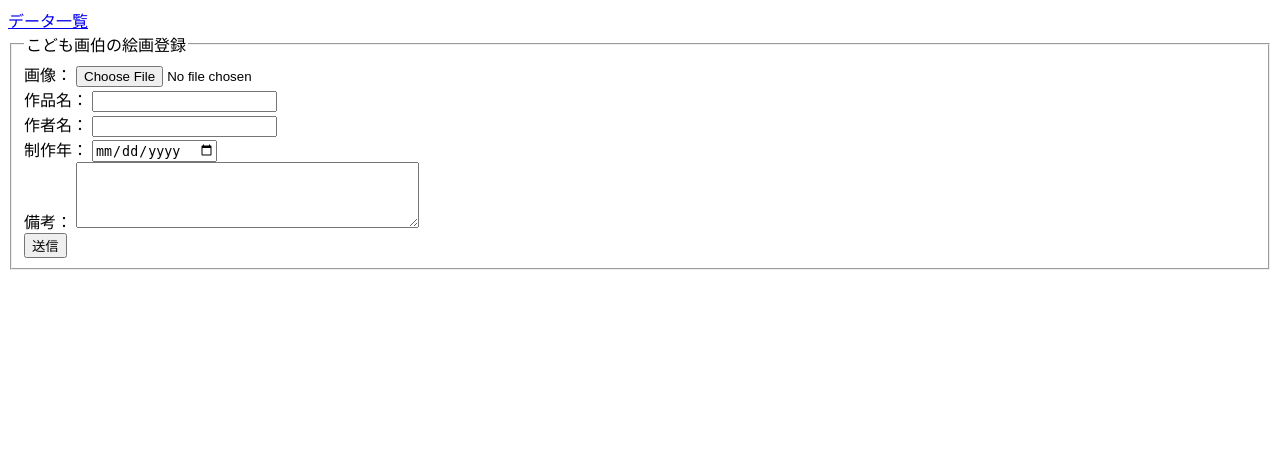
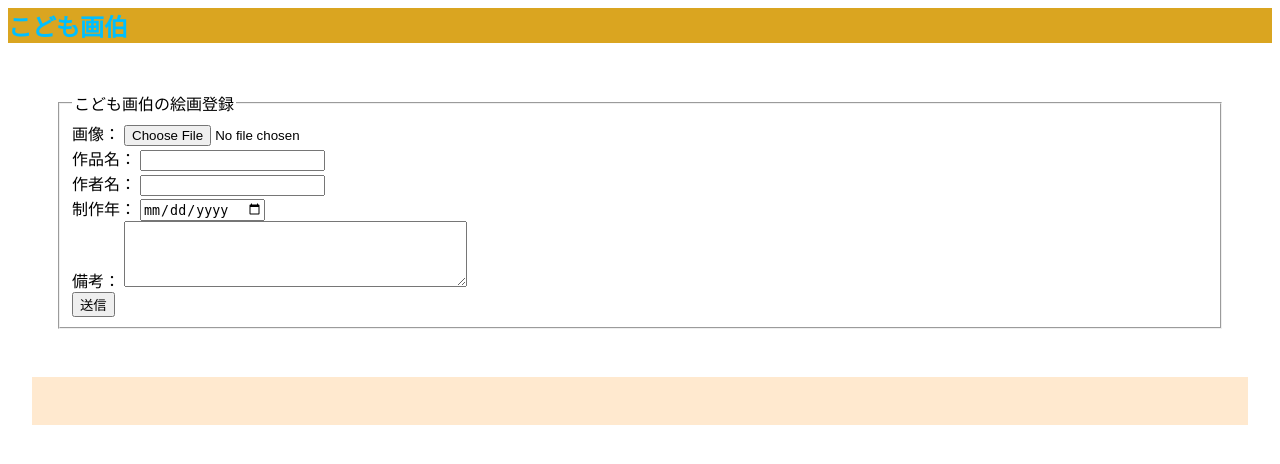
Before and after one commit to txxxy0218/kadai08_db1, a PHP site: page / in a window 1280 px wide. Shown: the top 464 px of the page. Run offline with PHP 8.4, Linux system fonts and the light colour scheme; data that the repository does not hold is empty.

Commit message:
Add files via upload

```diff
--- a/index.php
+++ b/index.php
@@ -9,22 +9,19 @@ $files = getAllFile();
 <head>
   <meta charset="UTF-8">
   <title>データ登録</title>
+  <link rel="stylesheet" href="style.css" type="text/css">
 </head>
 <body>
 
 <!-- Head[Start] -->
 <header>
-  <nav class="navbar navbar-default">
-    <div class="container-fluid">
-    <div class="navbar-header"><a class="navbar-brand" href="select.php">データ一覧</a></div>
-    </div>
-  </nav>
+    <div class="logo">こども画伯</div>
 </header>
 <!-- Head[End] -->
 
 <!-- Main[Start] -->
 <form method="POST" action="insert.php" enctype="multipart/form-data">
-  <div class="jumbotron">
+  <div class="register">
     <fieldset>
         <legend>こども画伯の絵画登録</legend>
         <label>画像：
@@ -48,13 +45,15 @@ $files = getAllFile();
   </div>
 </form>
 
-<div>
+<div class="list">
     <?php foreach($files as $file): ?>
-        <img src="<?php echo "{$file['img_path']}"; ?>" alt="">
-        <p><?php echo "{$file['title']}"; ?></p>
-        <p><?php echo "{$file['name']}"; ?></p>
-        <p><?php echo "{$file['date']}"; ?></p>
-        <p><?php echo "{$file['memo']}"; ?></p>
+        <div class="card">
+          <img src="<?php echo "{$file['img_path']}"; ?>" alt="" class="image">
+          <p><?php echo "{$file['title']}"; ?></p>
+          <p><?php echo "{$file['name']}"; ?></p>
+          <p><?php echo "{$file['date']}"; ?></p>
+          <p><?php echo "{$file['memo']}"; ?></p>
+        </div>
     <?php endforeach; ?>
 </div>
 <!-- Main[End] -->
--- /dev/null
+++ b/style.css
@@ -0,0 +1,36 @@
+header {
+    width: 100%;
+    background-color: goldenrod;
+}
+
+.logo {
+    color: deepskyblue;
+    font-size: 24px;
+    font-weight: 700;
+}
+
+.register {
+    padding: 24px;
+    margin: 24px;
+}
+
+.list {
+    padding: 24px;
+    margin: 24px;
+    display: grid;
+    background-color: rgb(255, 233, 207);
+}
+
+.card {
+    width: 320px;
+    height: 240px;
+    padding: 16px;
+    border-radius: 8px;
+    background-color: white;
+}
+
+.image {
+    width: 100%;
+    height: 160px;
+
+}
```
